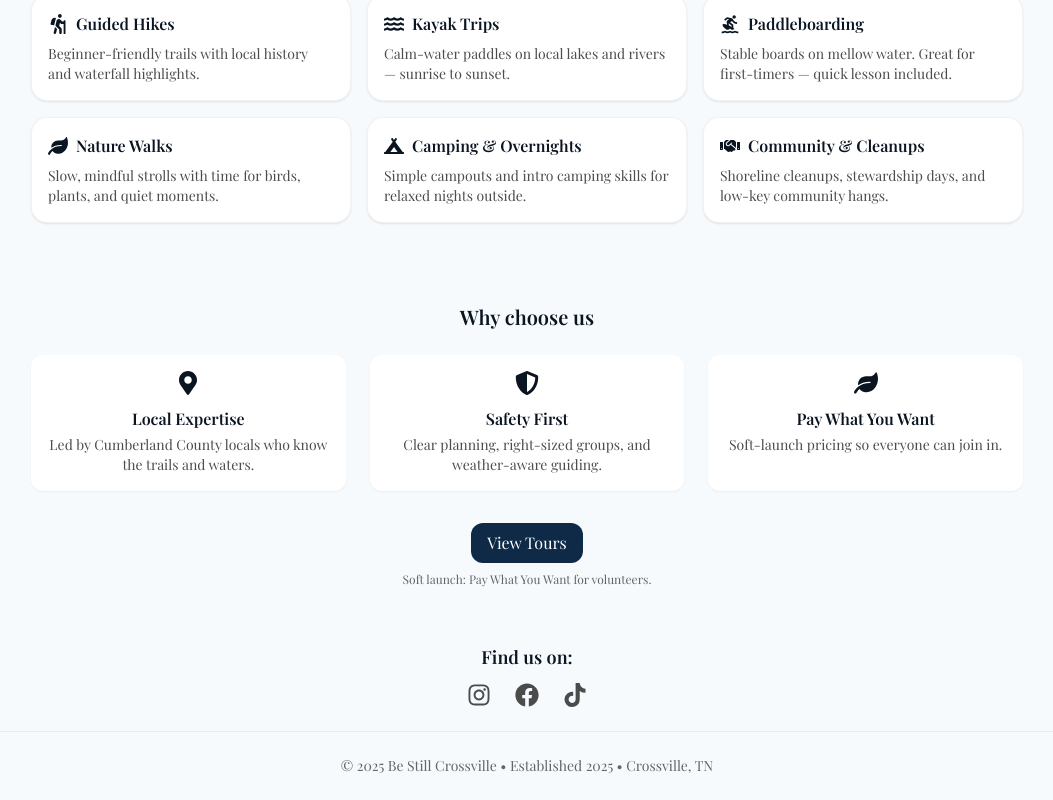
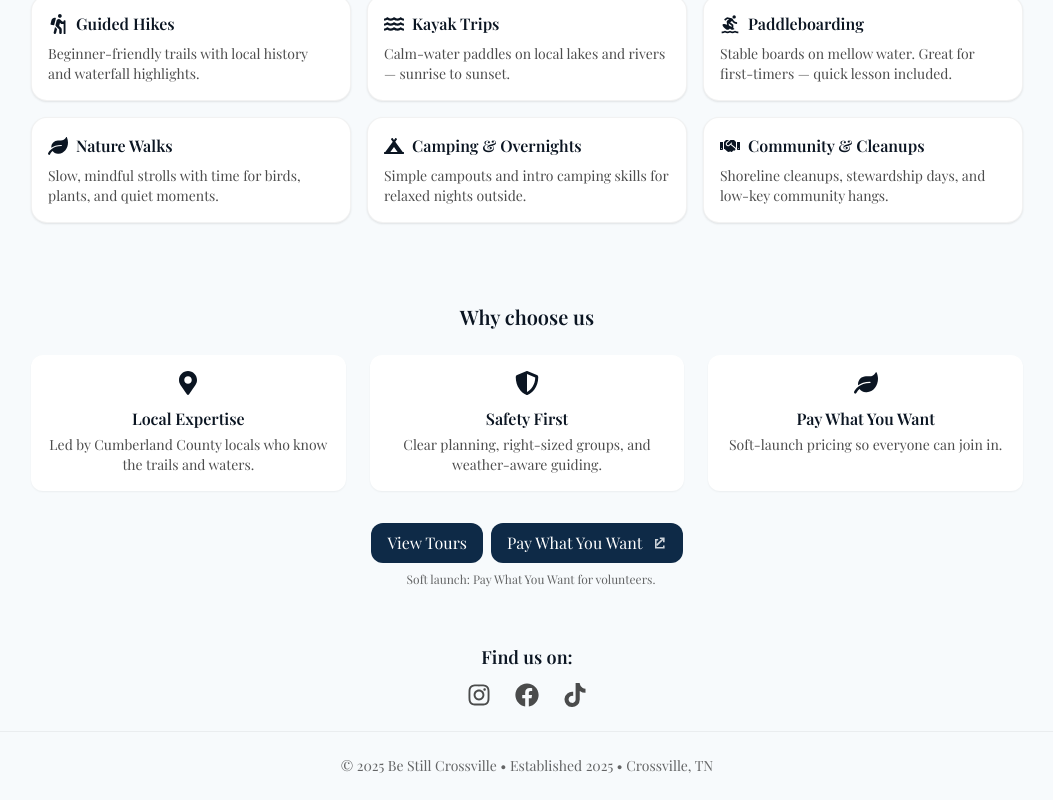
Before and after one commit to RichardRVD/be-still-crossville, a React (Vite) app: page / in a window 1280 px wide. Shown: the part 761-1561 px from the top of the page, without its empty margins (113-1166 px from the left). Built offline with nearby package versions, Linux system fonts and the light colour scheme; no server answers.

Commit message:
add pay button and add pay link to page

```diff
--- a/src/components/Navbar.jsx
+++ b/src/components/Navbar.jsx
@@ -2,6 +2,8 @@
 import React, { useEffect, useRef, useState } from "react";
 import { NavLink, Link, useLocation } from "react-router-dom";
 import Logo from "./Logo";
+import PayLinkButton from "./PayLinkButton";
+
 
 const link = ({ isActive }) =>
   "block w-full text-left px-4 py-3 rounded-xl text-base font-medium " +
@@ -68,6 +70,9 @@ export default function Navbar() {
           <NavLink to="/contact" className={link}>
             Contact
           </NavLink>
+          <PayLinkButton className="hidden sm:inline-flex" ariaLabel="Open payment link">
+              Pay
+          </PayLinkButton>
         </nav>
 
         {/* Mobile Menu Button */}
@@ -116,6 +121,9 @@ export default function Navbar() {
           <NavLink to="/contact" className={link}>
             Contact
           </NavLink>
+          <div className="mt-2">
+                <PayLinkButton className="w-full justify-center" />
+              </div>
         </nav>
       </div>
     </header>
--- /dev/null
+++ b/src/components/PayLinkButton.jsx
@@ -0,0 +1,37 @@
+// src/components/PayLinkButton.jsx
+import React from "react";
+
+export default function PayLinkButton({
+  children = "Pay What You Want",
+  className = "",
+  ariaLabel = "Open secure payment link",
+}) {
+  const href = import.meta.env.VITE_STRIPE_PWYW_URL;
+  if (!href) return null;
+
+  return (
+    <a
+      href={href}
+      target="_blank"
+      rel="noopener noreferrer"
+      aria-label={ariaLabel}
+      className={
+        "inline-flex items-center gap-2 rounded-xl bg-brand-heron px-4 py-2 " +
+        "font-medium text-white hover:opacity-90 focus:outline-none focus:ring-2 " +
+        "focus:ring-brand.heron/40 " +
+        className
+      }
+    >
+      {children}
+      <svg
+        viewBox="0 0 20 20"
+        fill="currentColor"
+        aria-hidden="true"
+        className="h-4 w-4 opacity-80"
+      >
+        <path d="M11 3h6v6h-2V6.414l-7.293 7.293-1.414-1.414L13.586 5H11V3z" />
+        <path d="M5 5h4v2H7v8h8v-2h2v4H5V5z" />
+      </svg>
+    </a>
+  );
+}
--- a/src/pages/Home.jsx
+++ b/src/pages/Home.jsx
@@ -14,6 +14,8 @@ import {
   FaSwimmer,
 } from "react-icons/fa";
 import { MdSurfing } from "react-icons/md";
+import PayLinkButton from "../components/PayLinkButton";
+
 
 export default function Home() {
   return (
@@ -188,12 +190,13 @@ export default function Home() {
 
           {/* CTA */}
           <div className="text-center mt-8">
-            <Link to="/tours" className="button-primary inline-block">
-              View Tours
-            </Link>
-            <p className="text-xs text-black/60 mt-2">
-              Soft launch: Pay What You Want for volunteers.
-            </p>
+            <div className="text-center mt-8 space-x-2">
+              <Link to="/tours" className="button-primary inline-block">View Tours</Link>
+              <PayLinkButton>Pay What You Want</PayLinkButton>
+              <p className="text-xs text-black/60 mt-2">
+                Soft launch: Pay What You Want for volunteers.
+              </p>
+            </div>
           </div>
         </div>
       </section>
```
